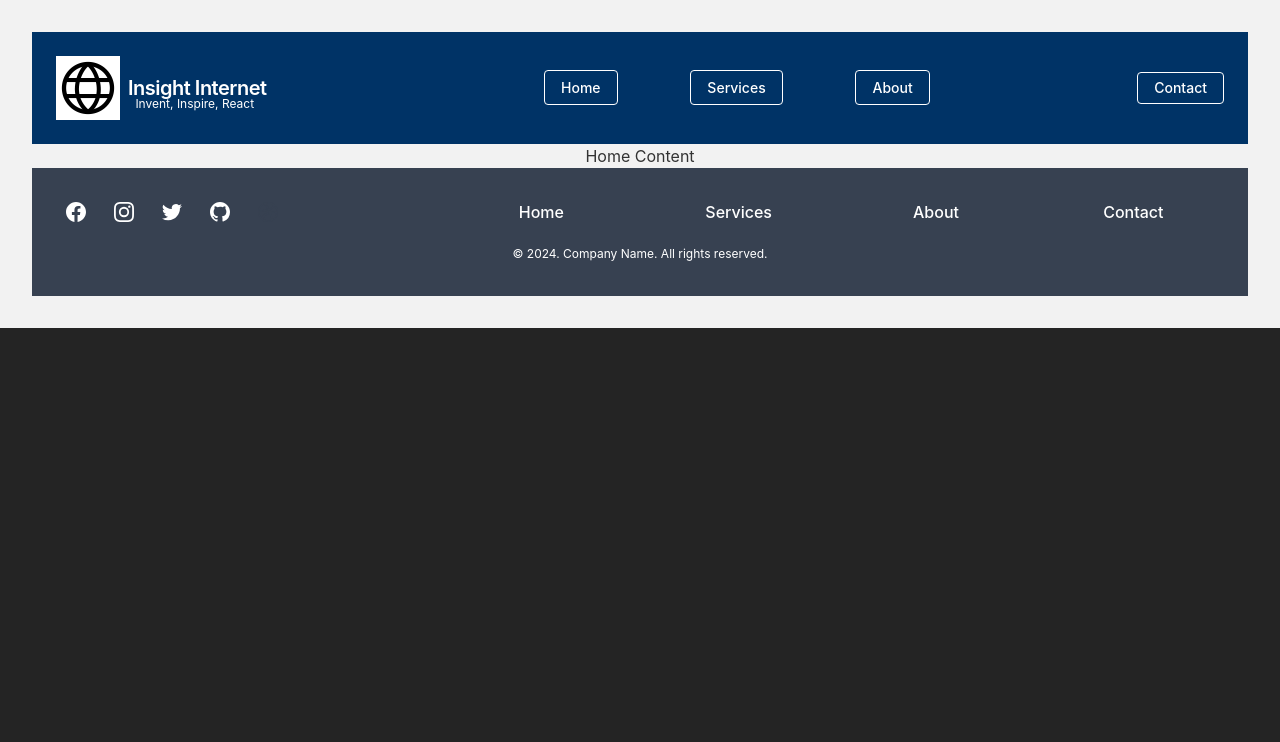
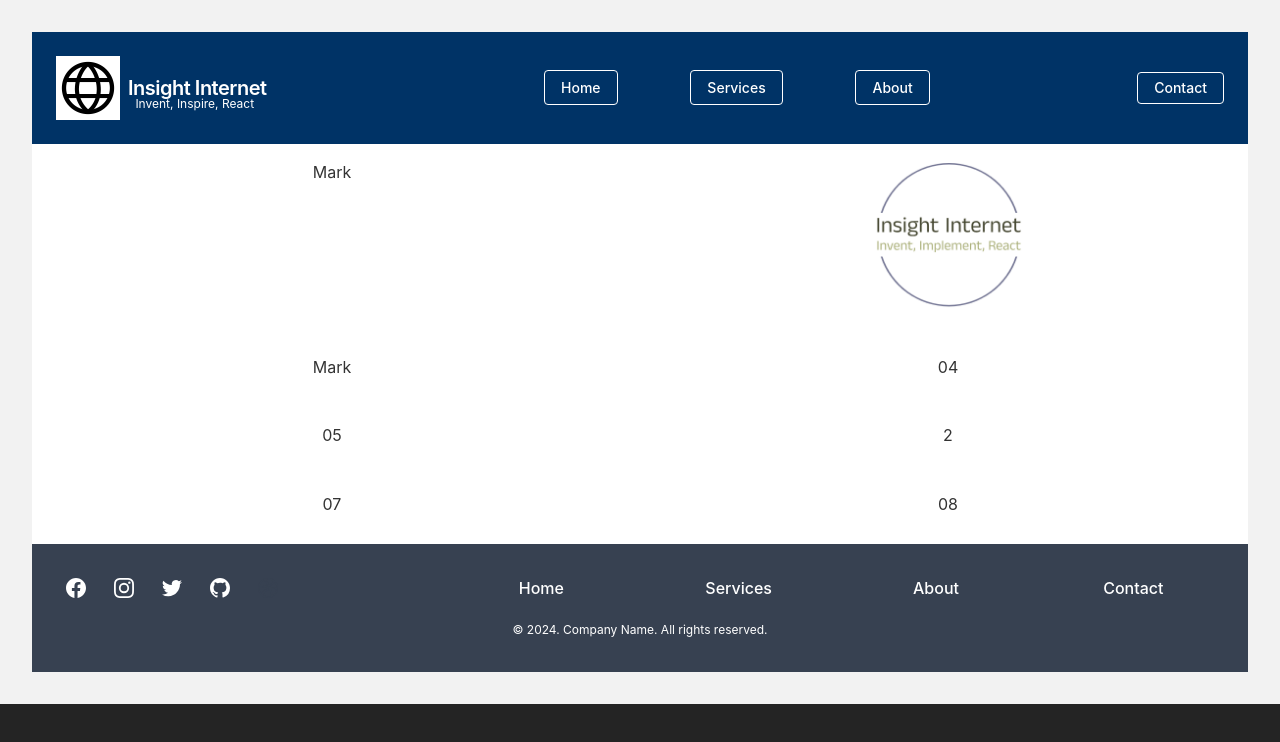
Before and after one commit to matherton/insightinternetApp, a Vue app: page / in a window 1280 px wide. Shown: the top 742 px of the page. Built offline with nearby package versions, Linux system fonts and the light colour scheme.

Commit message:
made configurable via props and passed the AI logo

```diff
--- a/src/App.vue
+++ b/src/App.vue
@@ -5,8 +5,20 @@ import Footer from "./components/Footer.vue";
 import "./style.css";
 
 defineProps({
-  myName: {
+  copy1: {
     type: String,
+  },
+  copy2: {
+    type: String,
+    default: "",
+  },
+  imgName: {
+    type: String,
+    default: "",
+  },
+  gridColMD: {
+    type: Number,
+    default: 2,
   },
   gridColLG: {
     type: Number,
@@ -18,7 +30,7 @@ defineProps({
 <template>
   <Header />
   <RouterView />
-  <!-- <Page myName="Mark" :gridColMD="3" :gridColLG="4" /> -->
+  <!-- <Page copy2="Mark" :gridColMD="3" :gridColLG="4" /> -->
 
   <Footer />
 </template>
--- a/src/components/Page.vue
+++ b/src/components/Page.vue
@@ -1,12 +1,14 @@
 <template>
   <main
-    :class="`grid grid-cols-1 sm:grid-cols-2 md:grid-cols-${gridColMD} lg:grid-cols-${gridColLG} gap-4`"
+    :class="`grid grid-cols-1 sm:grid-cols-2 md:grid-cols-${gridColMD} lg:grid-cols-${gridColLG} gap-4 pt-4`"
   >
-    <div>{{ myName }}</div>
-    <div>{{ gridColLG }}</div>
-    <div>03</div>
+    <div>{{ copy1 }}</div>
+    <div>
+      <img :src="`/src/assets/${imgName}.png`" class="w-1/4 mx-auto" alt="" />
+    </div>
+    <div>{{ copy2 }}</div>
     <div>04</div>
-    <div>{{ myName }}</div>
+    <div>05</div>
     <div>{{ gridColLG }}</div>
     <div>07</div>
     <div>08</div>
@@ -16,7 +18,9 @@
 <script>
 export default {
   props: {
-    myName: String,
+    copy1: String,
+    copy2: String,
+    imgName: String,
     gridColMD: {
       type: Number,
       default: 2,
--- a/src/components/pages/Home.vue
+++ b/src/components/pages/Home.vue
@@ -1,5 +1,15 @@
+<script setup>
+import Page from "../Page.vue";
+</script>
+
 <template>
-  <div>Home Content</div>
+  <Page
+    copy1="Mark"
+    imgName="II-logo-clean"
+    copy2="Mark"
+    :gridColMD="2"
+    :gridColLG="2"
+  />
 </template>
 <script>
 export default {
```
